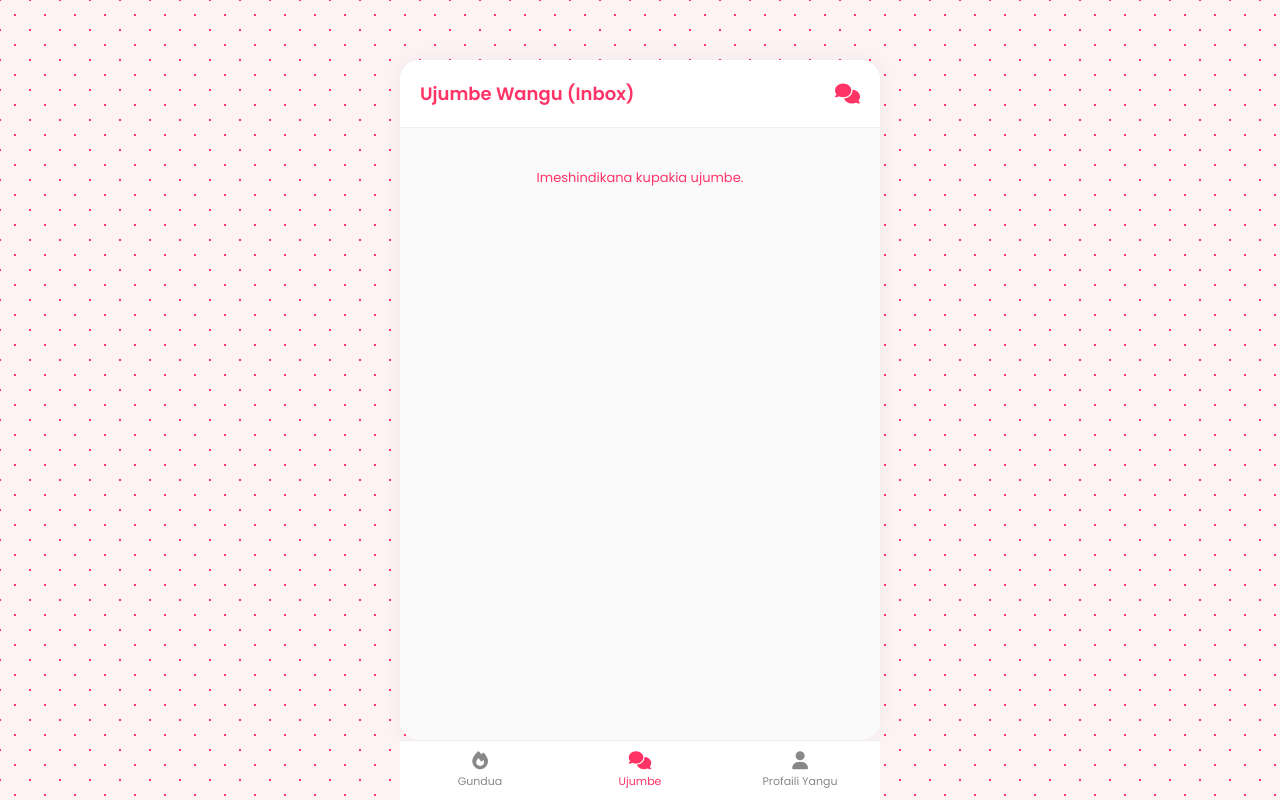
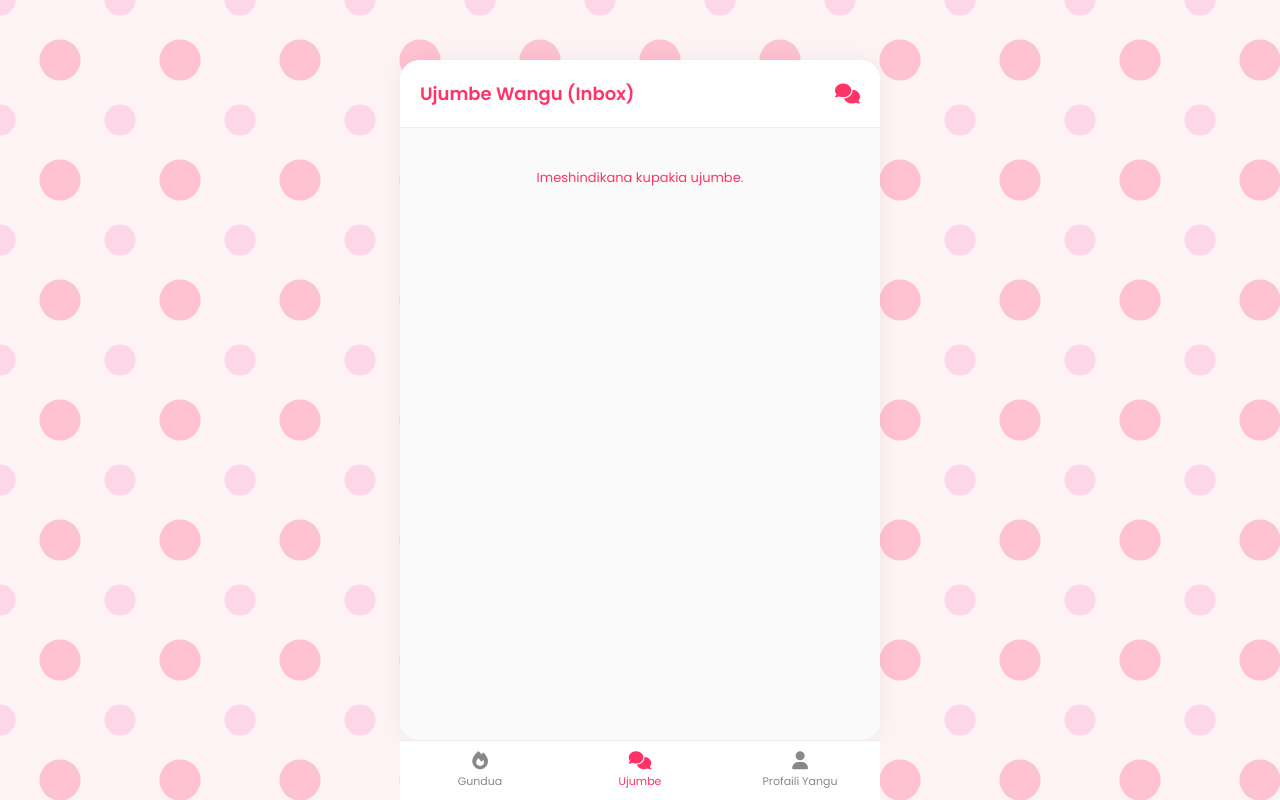
Before and after one commit to shiimimos-svg/tanzania-soulmate, a website: page public/chats.html in a window 1280 px wide. Drawn offline with Linux system fonts and the light colour scheme; no server answers; sample sign-in values are in the browser's storage.

Commit message:
Update chats.html

```diff
--- a/public/chats.html
+++ b/public/chats.html
@@ -10,10 +10,12 @@
         * { margin: 0; padding: 0; box-sizing: border-box; font-family: 'Poppins', sans-serif; }
         body {
             background-color: #fdf2f4;
-            /* Hapa nimeongeza kopakopa za mapenzi kwenye background ya ukurasa */
-            background-image: radial-gradient(#ff3366 0.75px, transparent 0.75px), radial-gradient(#ff3366 0.75px, #fdf2f4 0.75px);
-            background-size: 30px 30px;
-            background-position: 0 0, 15px 15px;
+            /* Hapa nimeongeza ukubwa wa kopakopa za mapenzi ziwe kubwa na kuonekana vizuri kwa nafasi kubwa */
+            background-image:
+                radial-gradient(circle, rgba(255, 51, 102, 0.25) 20px, transparent 21px),
+                radial-gradient(circle, rgba(255, 105, 180, 0.2) 15px, transparent 16px);
+            background-size: 120px 120px;
+            background-position: 0 0, 60px 60px;
             color: #333;
             display: flex;
             justify-content: center;
```
